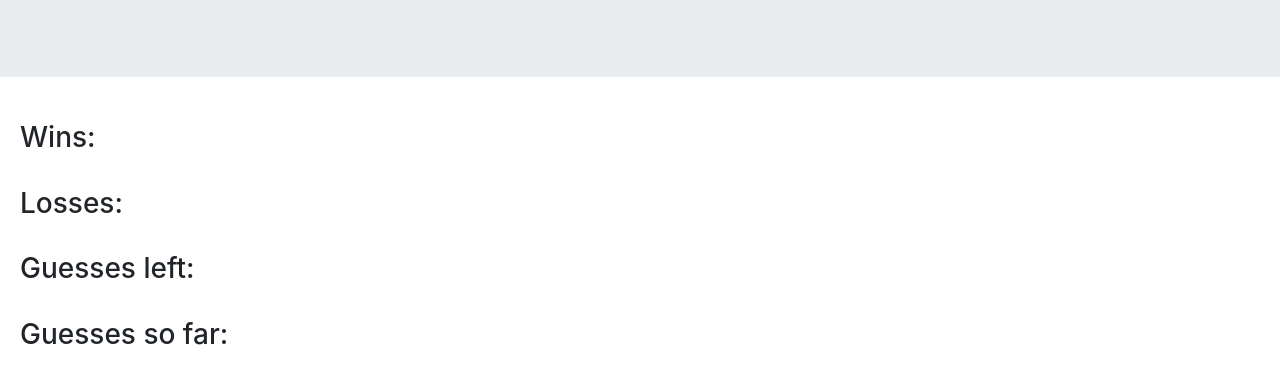
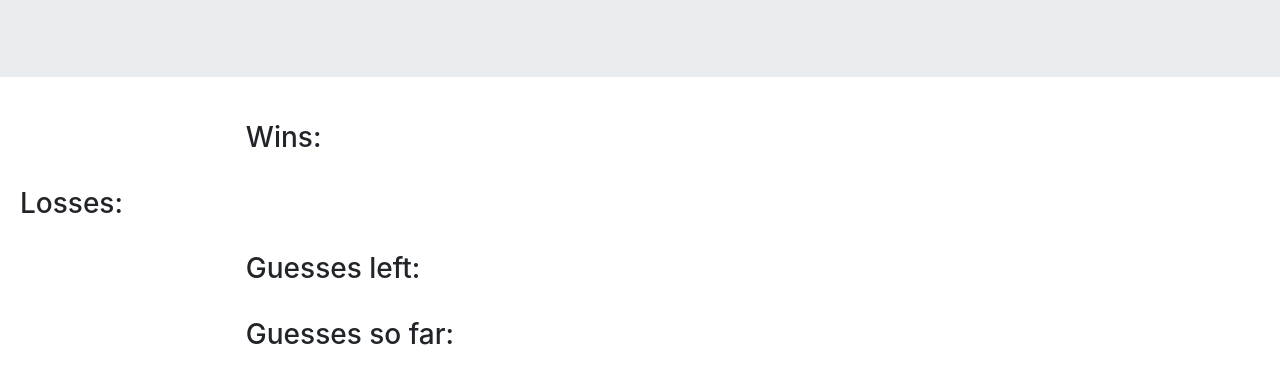
Before and after one commit to mbarachkov/Psychic-Game, a plain HTML site: page index.html in a window 1280 px wide. Shown: the part 172-556 px from the top of the page. Drawn offline with nearby package versions, Linux system fonts and the light colour scheme.

Commit message:
adjuisting through the grid

```diff
--- a/index.html
+++ b/index.html
@@ -27,28 +27,36 @@
   <div id="container">
     <ul class="list-group list-group-flush">
       <div class="row">
-        <div class="col-md-12">
+        <div class="col-md-5">
+        </div>
+        <div class="col-md-7">
             <li class="list-group-item">
               <h3>Wins: <span id="wins"></span></h3>
             </li>
         </div>
       </div>
       <div class="row">
-        <div class="col-md-12">
+        <div class="col-md-6">
+        </div>
+        <div class= "col-md-7">
             <li class="list-group-item">
               <h3>Losses: <span id="losses"></span></h3>
             </li>
         </div>
       </div>
       <div class="row">
-        <div class="col-md-12">
+        <div class="col-md-5">
+        </div>
+        <div class="col-md-7">
             <li class="list-group-item">
               <h3>Guesses left: <span id="guessesleft"></span></h3>
             </li>
         </div>
       </div>
       <div class="row">
-        <div class="col-md-12">
+        <div class="col-md-5">
+        </div>
+        <div class="col-md-7">
             <li class="list-group-item">
               <h3>Guesses so far: <span id="gSoFar"></span></h3>
             </li>
```
Lines whose indentation alone changed are shown as unchanged.
